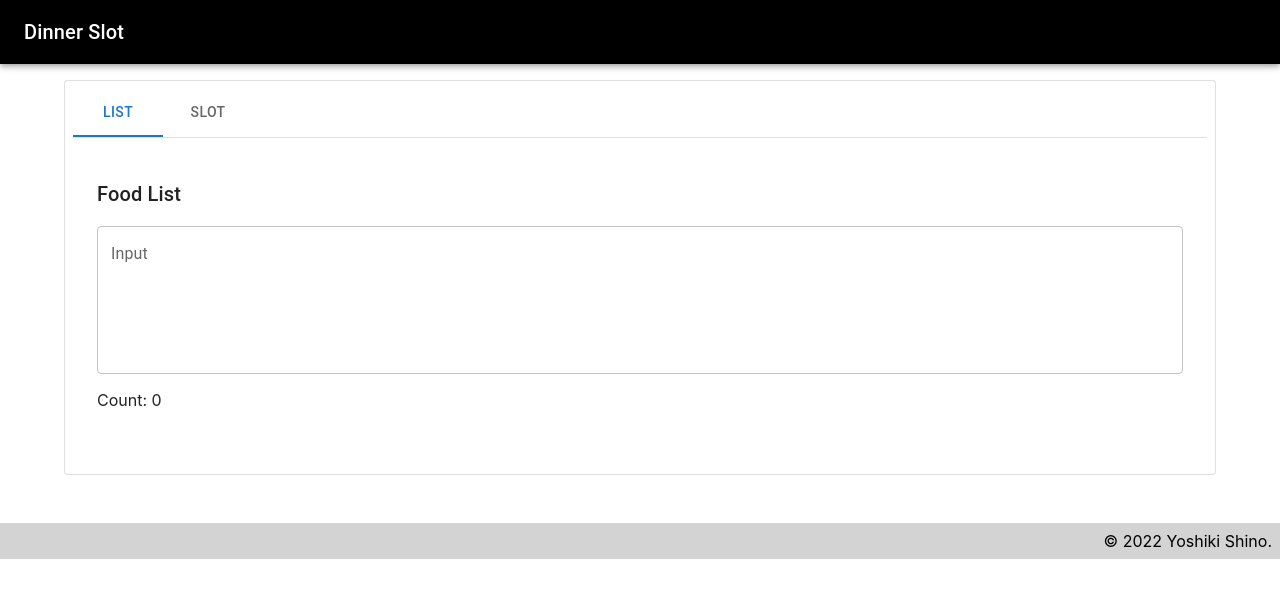
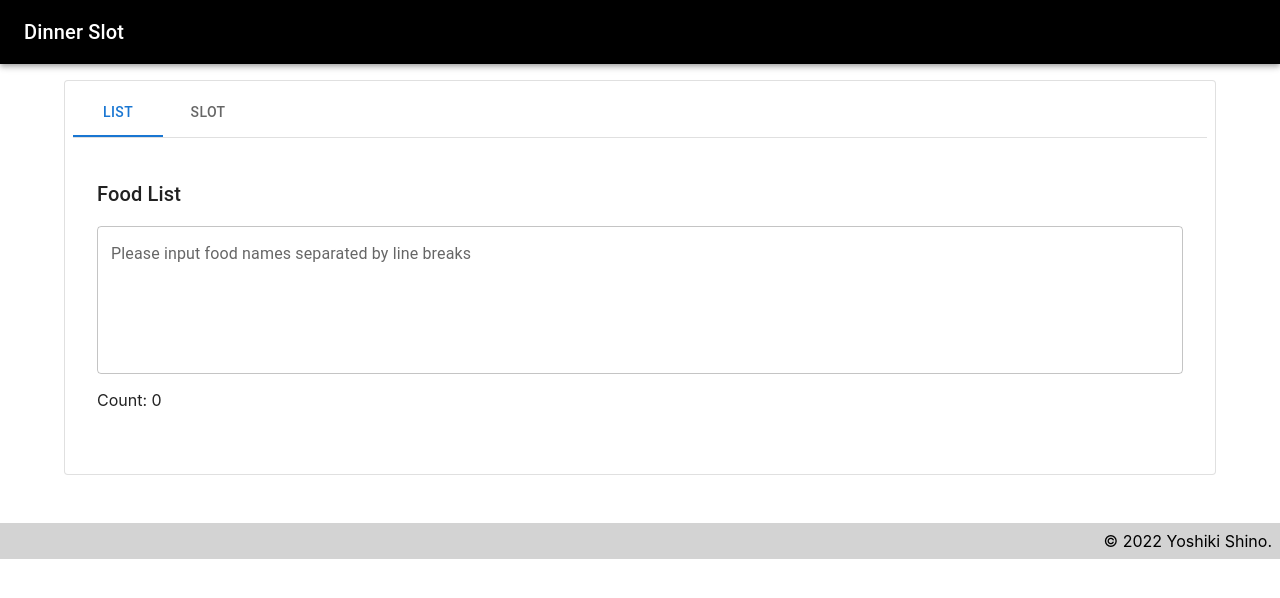
Before and after one commit to yoshikipom/dinnerslot-web, a Next.js app: page / in a window 1280 px wide. Shown: the top 598 px of the page. Built offline with nearby package versions, Linux system fonts and the light colour scheme.

Commit message:
refactor: fix label

```diff
--- a/src/components/ListInput.tsx
+++ b/src/components/ListInput.tsx
@@ -31,7 +31,7 @@ const ListInput = (props: any) => {
             </Typography>
             <TextField
                 id="input"
-                label="Input"
+                label="Please input food names separated by line breaks"
                 multiline
                 fullWidth
                 rows={5}
```
